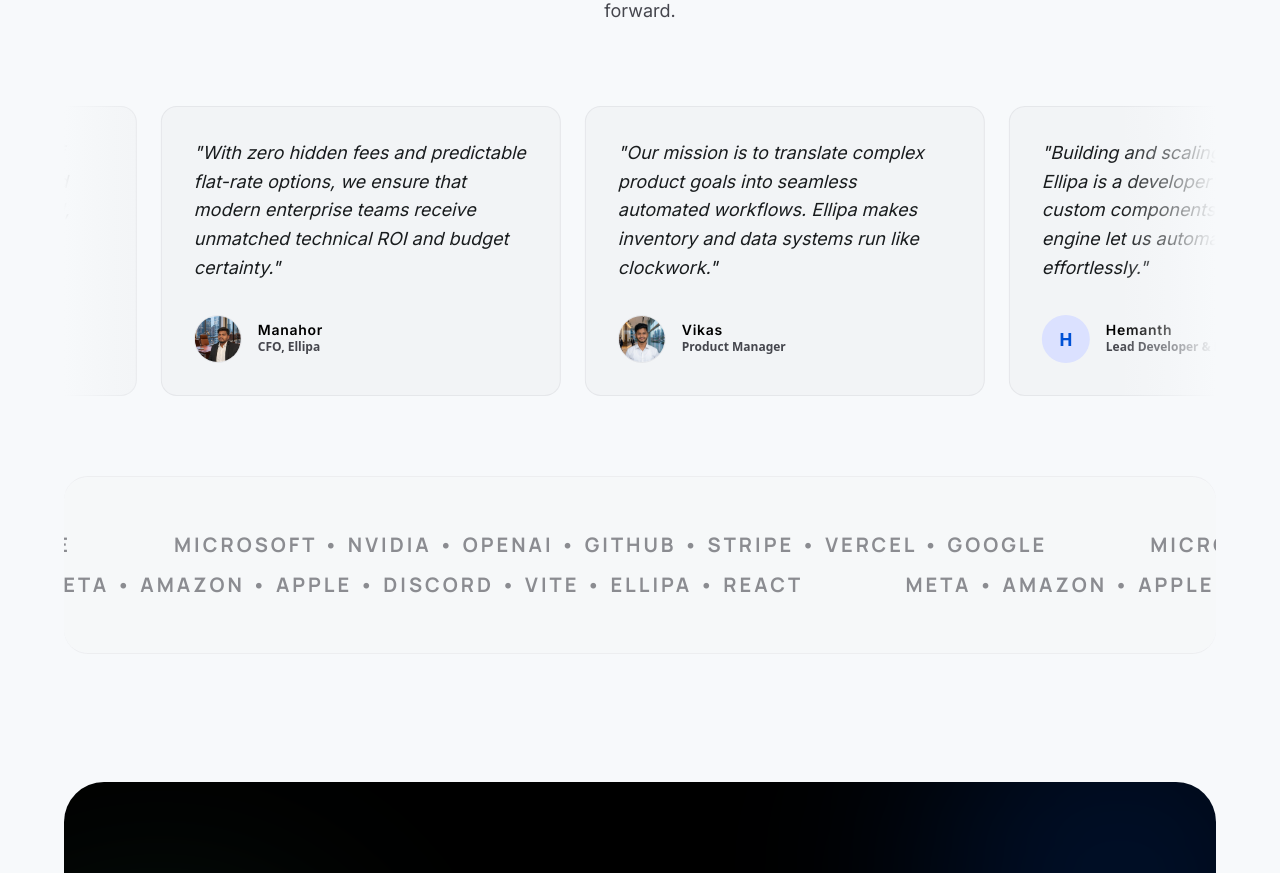
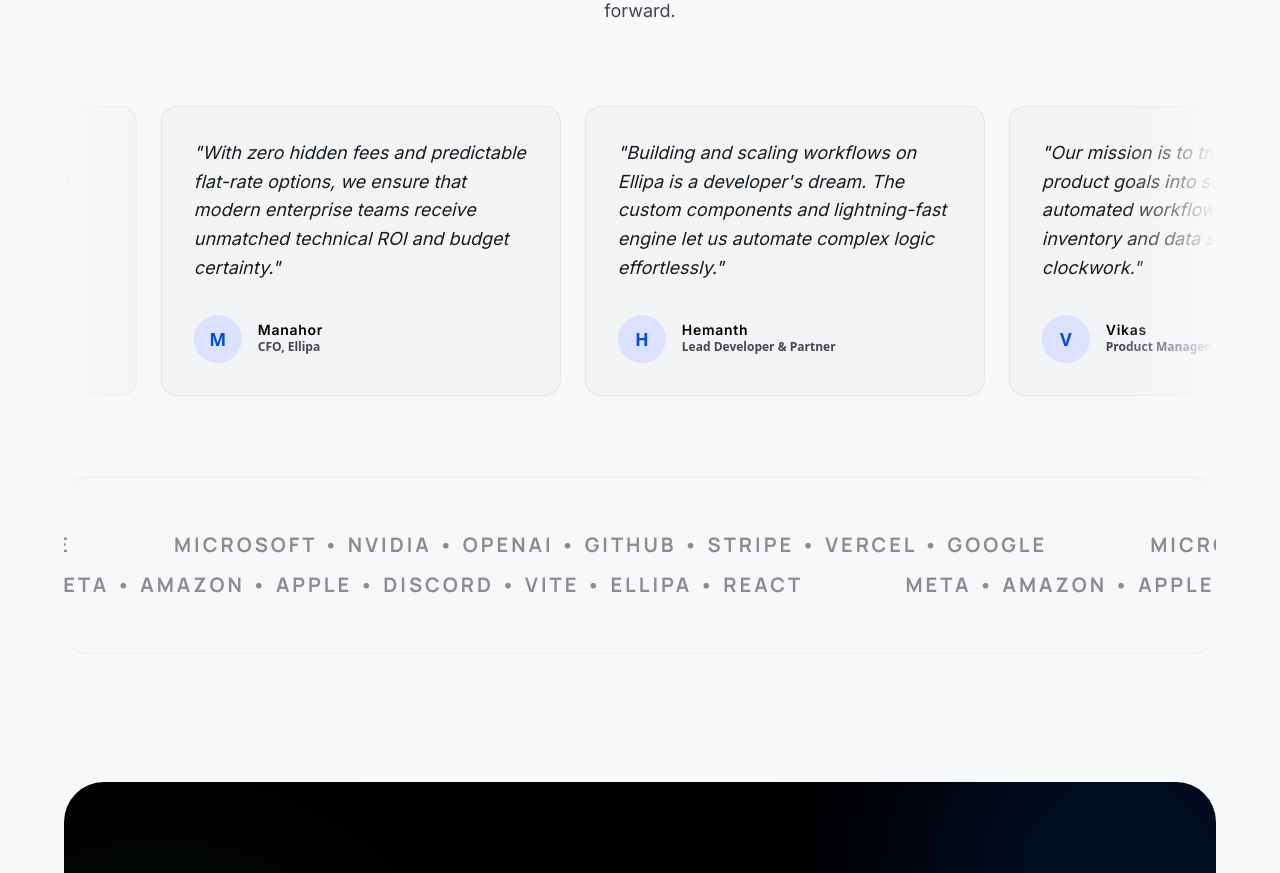
Before and after one commit to ghemanth2118-cloud/Ellipa, a React (Vite) app: page / in a window 1280 px wide. Shown: the part 4080-4953 px from the top of the page. Built offline with nearby package versions, Linux system fonts and the light colour scheme; no server answers.

Commit message:
fix: resolve empty image paths in team data structure and set standard public paths

```diff
--- a/src/pages/Index.jsx
+++ b/src/pages/Index.jsx
@@ -3,14 +3,15 @@ import React, { useEffect } from 'react';
 import { useNavigate, Link } from 'react-router-dom';
 import { motion } from 'framer-motion';
 import ScrollVelocity from '../components/ScrollVelocity';
+import { image } from 'framer-motion/client';
 
 export default function Index() {
   const navigate = useNavigate();
 
   const team = [
     {
-      name: "Gyana Vardhan",
-      role: "Founder, Ellipa",
+      name: "Gyan Vardhan",
+      role: "Founder, CEO , Ellipa",
       initials: "GV",
       image: "/gyan-vardhan.jpeg",
       text: "Ellipa was built on the principle of absolute precision. We've replaced billing by the hour with guaranteed, high-performance fixed-cost automation modules."
@@ -19,8 +20,15 @@ export default function Index() {
       name: "Manahor",
       role: "CFO, Ellipa",
       initials: "M",
-      image: "/manahor.jpeg",
+      image: "/public/manahor.jpeg",
       text: "With zero hidden fees and predictable flat-rate options, we ensure that modern enterprise teams receive unmatched technical ROI and budget certainty."
+    },
+    {
+      name: "Hemanth",
+      role: "Lead Developer & Partner",
+      initials: "H",
+      image: "",
+      text: "Building and scaling workflows on Ellipa is a developer's dream. The custom components and lightning-fast engine let us automate complex logic effortlessly."
     },
     {
       name: "Vikas",
@@ -28,12 +36,6 @@ export default function Index() {
       initials: "V",
       image: "/vikas.jpeg",
       text: "Our mission is to translate complex product goals into seamless automated workflows. Ellipa makes inventory and data systems run like clockwork."
-    },
-    {
-      name: "Hemanth",
-      role: "Lead Developer & Partner",
-      initials: "H",
-      text: "Building and scaling workflows on Ellipa is a developer's dream. The custom components and lightning-fast engine let us automate complex logic effortlessly."
     }
   ];
 
@@ -281,17 +283,9 @@ Bridge the gap between 20-year-old legacy systems and modern API-driven architec
                     "{member.text}"
                   </p>
                   <div className="flex items-center gap-4">
-                    {member.image ? (
-                      <img
-                        src={member.image}
-                        alt={member.name}
-                        className="w-12 h-12 rounded-full object-cover border border-outline-variant/30 shrink-0"
-                      />
-                    ) : (
-                      <div className="w-12 h-12 rounded-full bg-secondary-fixed overflow-hidden flex items-center justify-center font-bold text-secondary text-lg shrink-0">
-                        {member.initials}
-                      </div>
-                    )}
+                    <div className="w-12 h-12 rounded-full bg-secondary-fixed overflow-hidden flex items-center justify-center font-bold text-secondary text-lg">
+                      {member.initials}
+                    </div>
                     <div>
                       <p className="font-label-sm text-label-sm text-primary font-bold">
                         {member.name}
```
